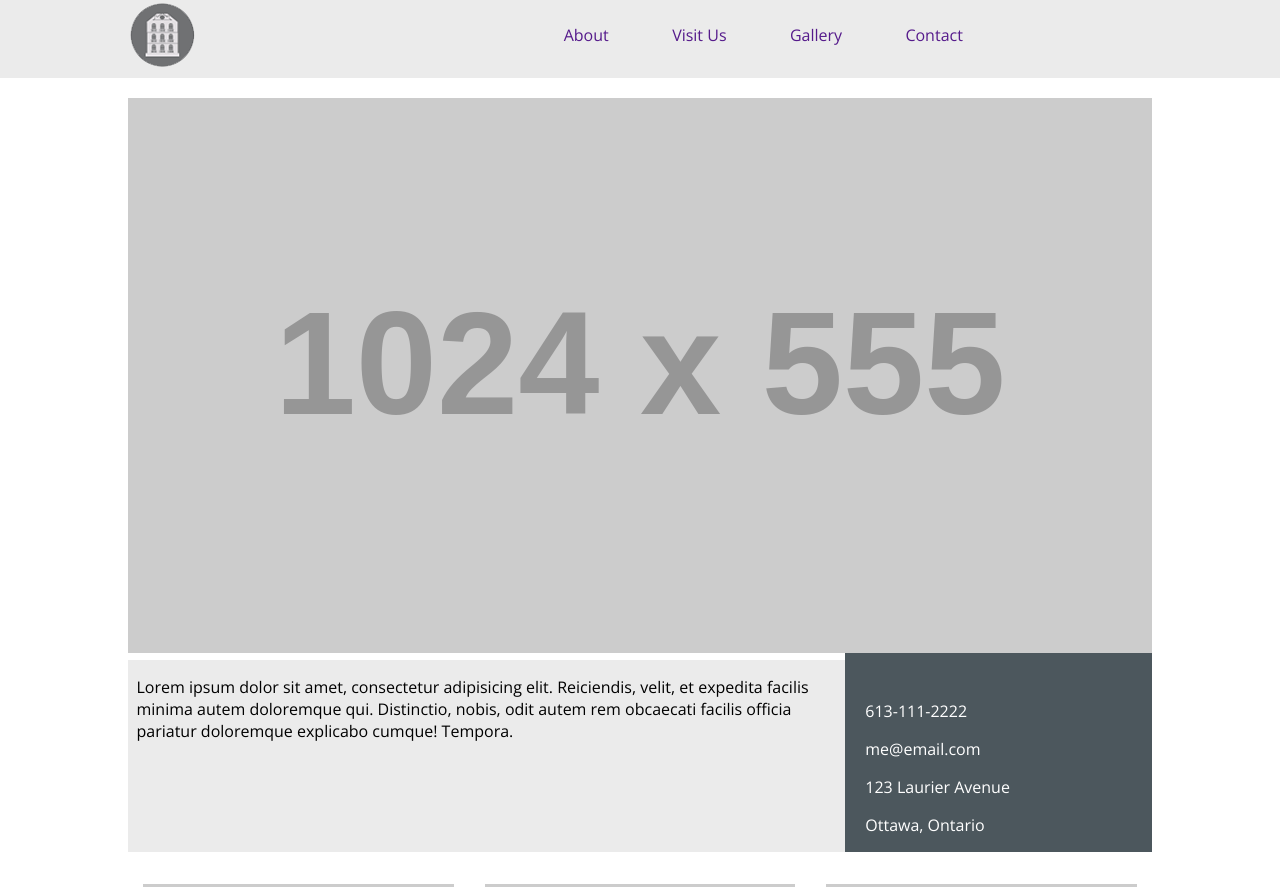
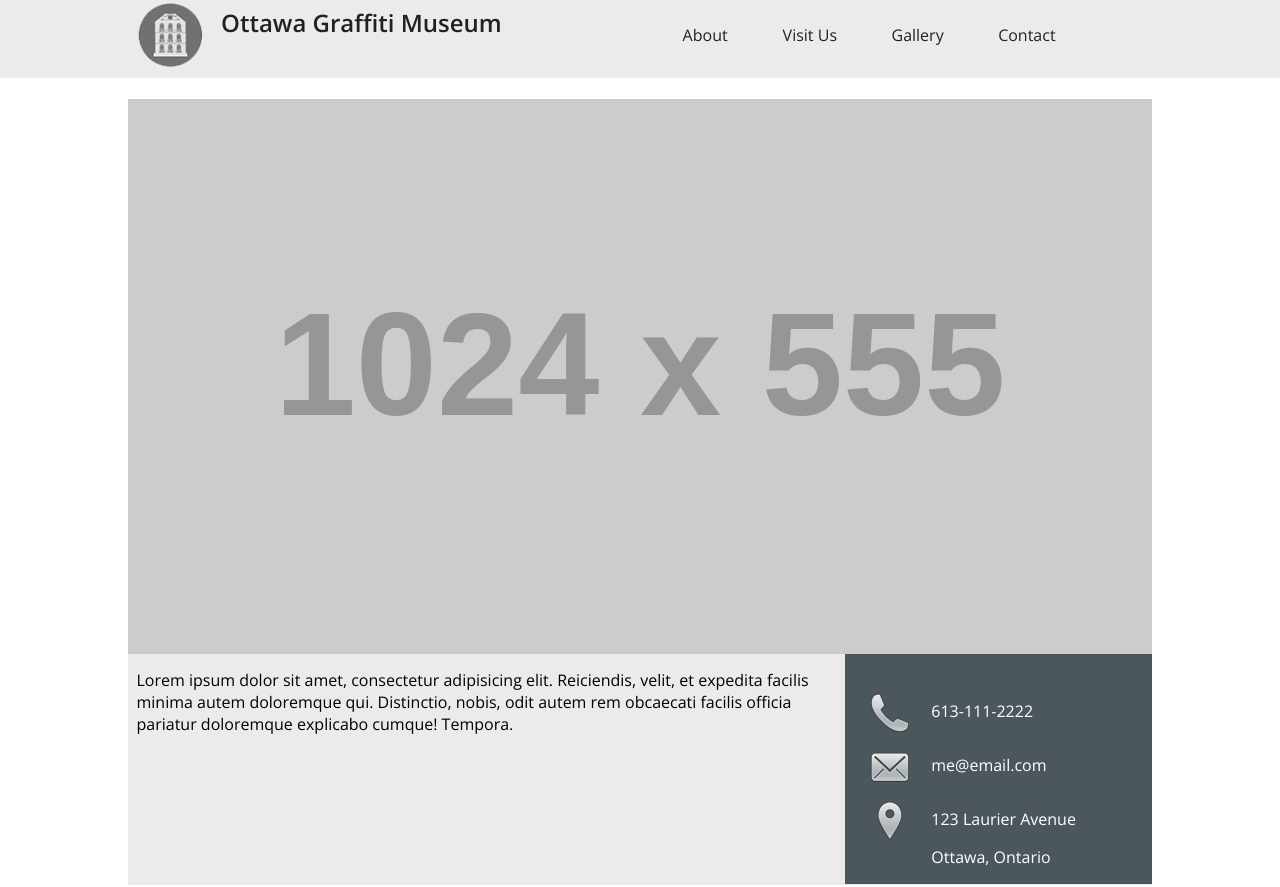
Before and after one commit to bryanerayner/MTM4053-Assignment-2, a website: page index.html in a window 1280 px wide. Shown: the top 887 px of the page. Drawn offline with nearby package versions, Linux system fonts and the light colour scheme; placeholder pictures from the web are drawn by us.

Commit message:
Fix layout, add sprites

```diff
--- a/bower_components/SassySMACSS/modules/nav.scss
+++ b/bower_components/SassySMACSS/modules/nav.scss
@@ -46,6 +46,9 @@ $defaults-nav-secondary-float:$defaults-float !default;
 	@include mediaQuery_aboveSm()
 	{
 		width:auto; min-width:100px; padding: 1.5em 4%; display: block;
+		a {
+			width:100%;
+		}
 	}
 }
 
--- a/index.html
+++ b/index.html
@@ -9,15 +9,16 @@
 	<body>
 		<header class="l_topbar">
 			<div class="l_constrained l_grid_container collapsible is-collapsible-active is-collapsed">
-				<div class="logo l_grid_cell-sm-8 l_grid_cell-med-1 l_grid_cell-wide">
-					<img src="assets/logo.png" alt="">
+				<div class="logo l_grid_cell-sm-8 l_grid_cell-med-6 l_grid_cell-wide l_grid_container">
+					<img class = "l_left l_grid_cell-sm-2 l_grid_cell-med-3 l_grid_cell-lg-2" src="assets/logo.png" alt="">
+					<h1 class = "l_right l_grid_cell-sm-10 l_grid_cell-med-9  l_grid_cell-lg-10">Ottawa Graffiti Museum</h1>
 				</div>
 				<div class="m_collapseButton l_right navicon">
 						<div class = "m_icon"></div>
 					</div>
-				<nav class="l_grid_cell-sm-12 l_grid_cell-med-10 l_grid_container l_right">
+				<nav class="l_grid_cell-sm-12 l_grid_cell-med-6 l_grid_container l_right">
 
-					<ul class="nav l_grid_cell-sm-12 l_grid_cell-lg-9 nav-primary l_right">
+					<ul class="nav l_grid_cell-sm-12 l_grid_cell-lg-12 nav-primary l_right">
 						<li class="m_collapsible_target m_navItem"><a href="">About</a></li>
 						<li class="m_collapsible_target m_navItem"><a href="">Visit Us</a></li>
 						<li class="m_collapsible_target m_navItem"><a href="">Gallery</a></li>
@@ -31,17 +32,20 @@
 				<article class="story story-hero">
 					<ul class="m_list">
 						<li class="m_listItem">
-							<a href="tel:613111222">
+							<div class="module icn icn-phone"></div>
+							<a class = "l_left" href="tel:613111222">
 								<p>613-111-2222</p>
 							</a>
 						</li>
 						<li class="m_listItem">
-							<a href="mailto:me@email.com">
+							<div class="module icn icn-email"></div>
+							<a class = "l_left"  href="mailto:me@email.com">
 								<p>me@email.com</p>
 							</a>
 						</li>
 						<li class="m_listItem">
-							<a href="http://maps.google.com/maps">
+							<div class="module icn icn-mapPin"></div>
+							<a class = "l_left" href="http://maps.google.com/maps">
 								<p>123 Laurier Avenue</p>
 								<p>Ottawa, Ontario</p>
 							</a>
--- /dev/null
+++ b/scss/modules/icn.scss
@@ -0,0 +1,21 @@
+.icn
+{
+	background-image:url("../assets/sprites.png");
+	width: 50px;
+	height: 50px;
+	float:left;
+
+	&.icn-phone
+	{
+		background-position:0px 0px;
+	}
+	&.icn-email
+	{
+		background-position:0px -60px;
+	}
+	&.icn-mapPin
+	{
+		background-position:0px -130px;
+	}
+
+}
--- a/scss/modules/story.scss
+++ b/scss/modules/story.scss
@@ -12,8 +12,15 @@
 	{
 		list-style: disc; padding-top: 3%;
 		padding-left: 7.5%;
+		@extend %clearfix;
 		> .m_listItem
 		{
+
+			float:left; width: 100%;
+			> .module.icn
+			{
+				margin-right: 1em;
+			}
 			a
 			{
 				@extend %plainAnchor;
@@ -43,7 +50,7 @@
 		}
 		> .module.summary, 	> .m_list
 		{
-			width: 70%; float:left;
+			width: 66%; float:right;
 		}
 	}
 }
@@ -76,9 +83,9 @@ $defaults-story-hero-aspectRatio: percentage(555/1024) !default;
 			position: absolute;
 			width: 100%;
 			padding-right: 30%;
-			bottom: 2em;
+			top: inherit;
 			z-index: -1;
-			min-height: 12em;
+			min-height: 14.5em;
 		}
 
 		> .m_list
--- a/scss/styles.scss
+++ b/scss/styles.scss
@@ -6,6 +6,7 @@
 @import "../bower_components/SassySMACSS/modules/nav";
 @import "../bower_components/SassySMACSS/modules/navicon";
 @import "../bower_components/SassySMACSS/modules/post_preview";
+@import "modules/icn";
 @import "modules/story";
 @import "modules/summary";
 
@@ -39,7 +40,18 @@
 .l_topbar
 {
 	background-color:#ebebeb;
-	color:#505f66; padding-bottom: .5em;
+	color:#212121; padding-bottom: .5em;
+
+	h1
+	{
+		float:left; font-size:1.5em;
+		margin: .25em 0;
+	}
+
+	h1, a:link, a:visited
+	{
+		color:#212121;
+	}
 }
 
 .l_footer
```
Also changed, not shown: assets/sprites.png (added), css/modules/icn.css (added), css/modules/story.css, css/styles.css.
